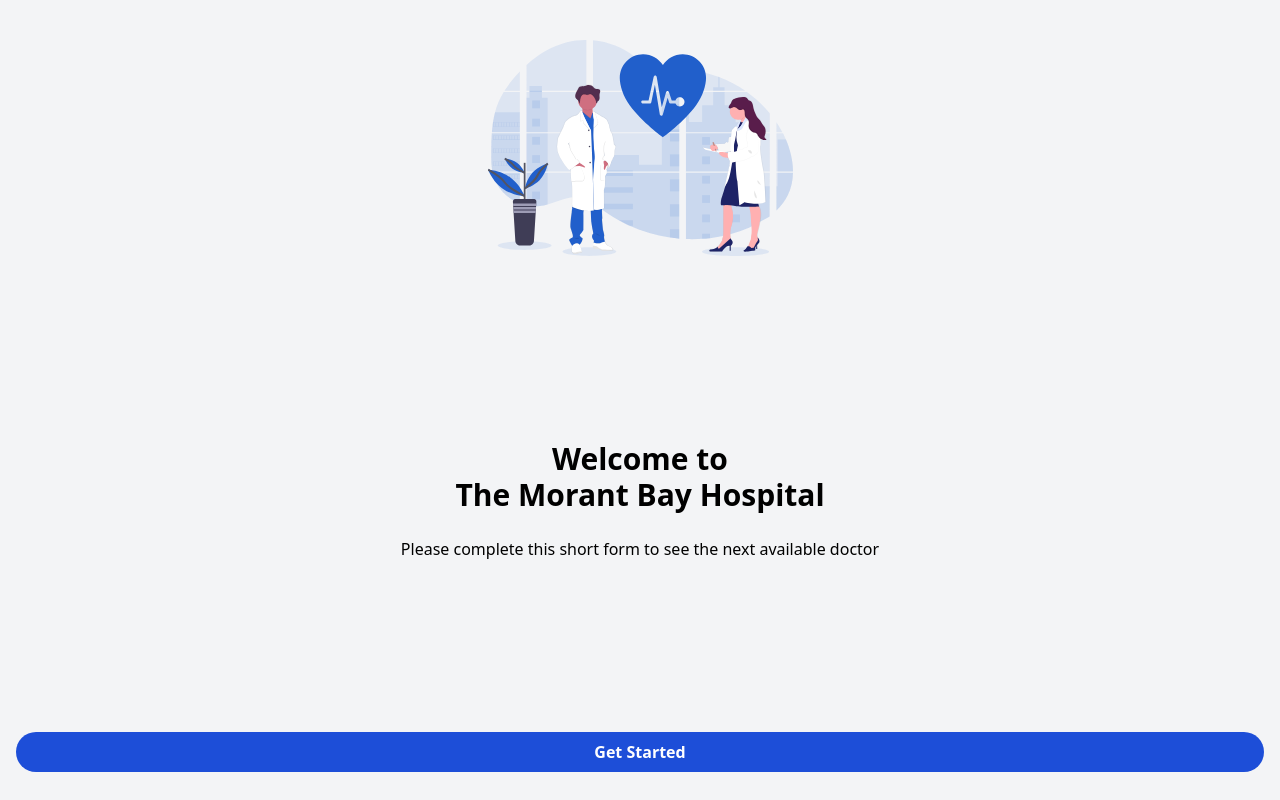
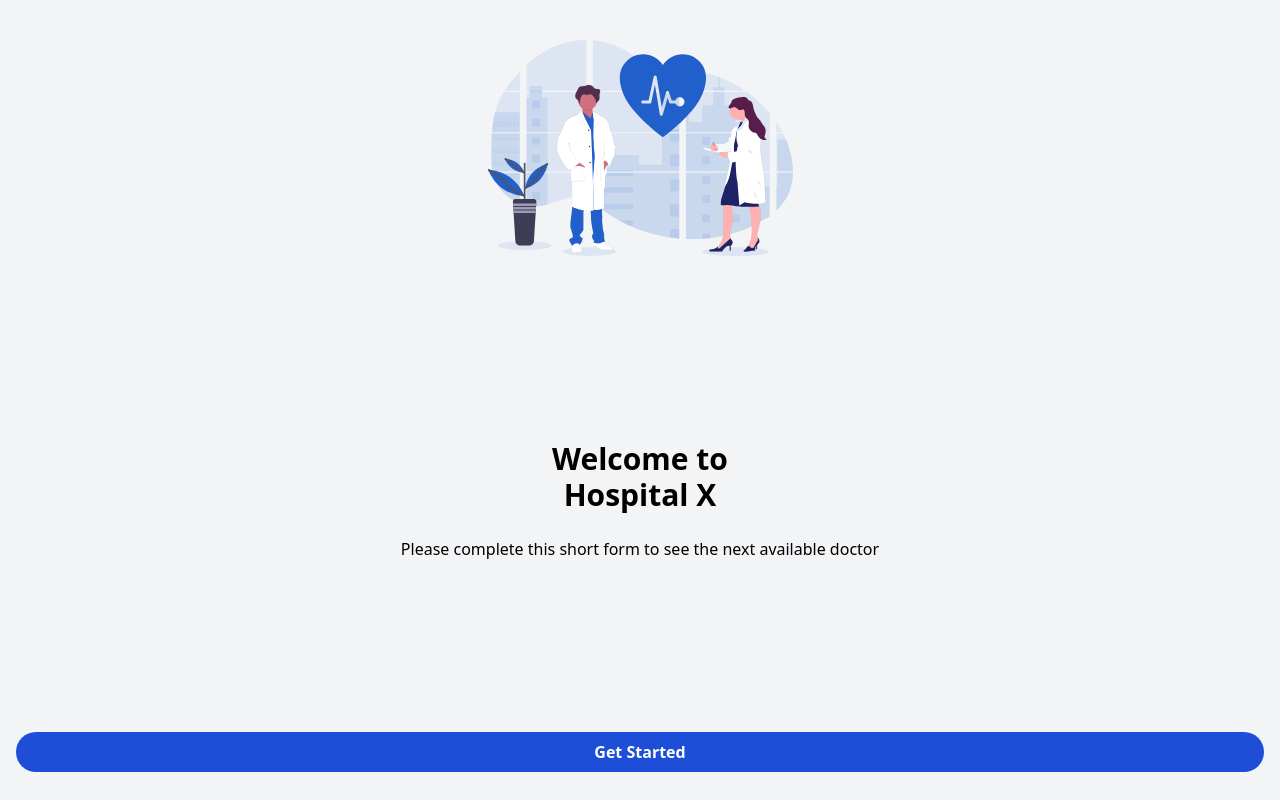
Before and after one commit to nowarrenty/patient-check-in, a Next.js app: page / in a window 1280 px wide. Built offline with nearby package versions, Linux system fonts and the light colour scheme.

Commit message:
feat: remove config file

```diff
--- a/config.ts
+++ /dev/null
@@ -1,3 +0,0 @@
-export const config = {
-  hostpitalName: "The Morant Bay Hospital",
-};
--- a/pages/index.tsx
+++ b/pages/index.tsx
@@ -1,7 +1,6 @@
 import type { NextPage } from "next";
 import Image from "next/image";
 import Link from "next/link";
-import { config } from "../config";
 import welcomeSVG from "../public/welcome.svg";
 
 const Home: NextPage = () => (
@@ -15,7 +14,7 @@ const Home: NextPage = () => (
           Welcome to
         </h1>
         <h1 className=" mx-6 font-bold text-3xl text-center">
-          {config.hostpitalName}
+          {"Hospital X"}
         </h1>
         <p className="self-center mt-6 mx-12 text-center">
           Please complete this short form to see the next available doctor
```
